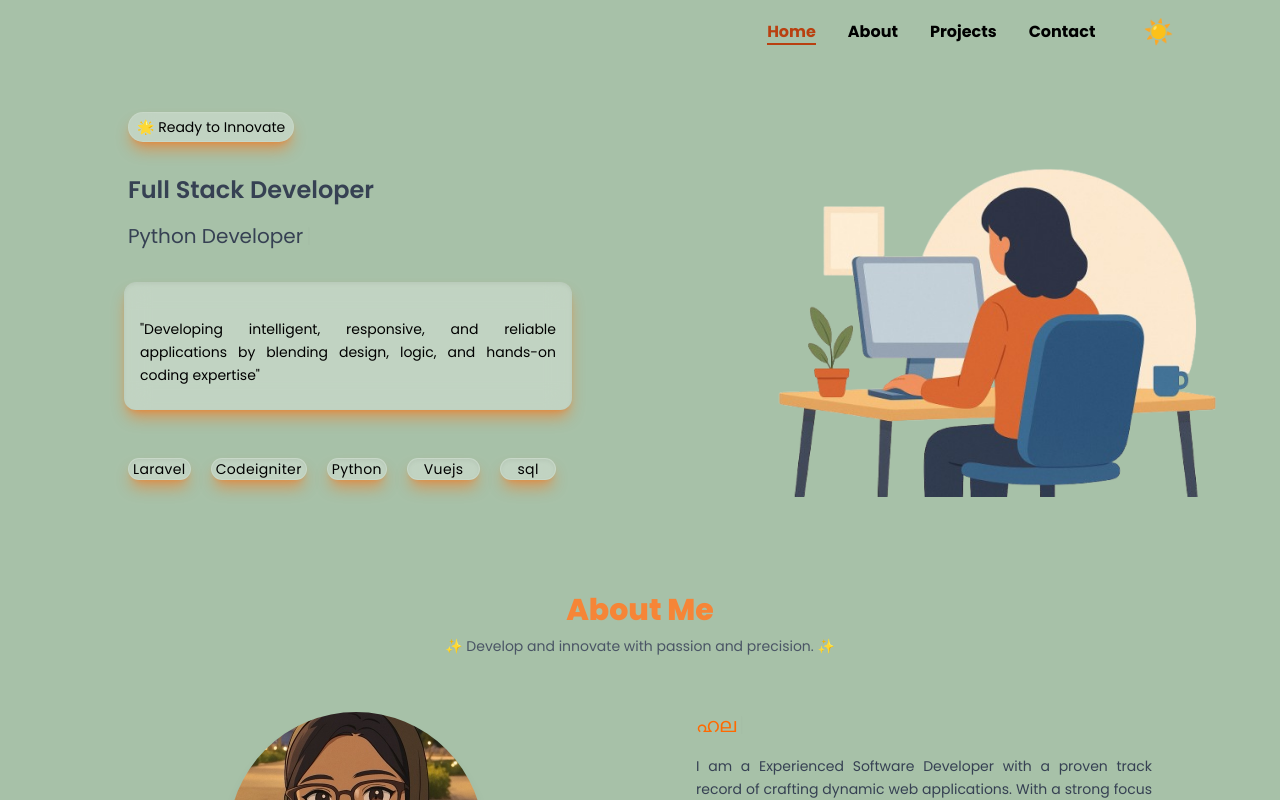
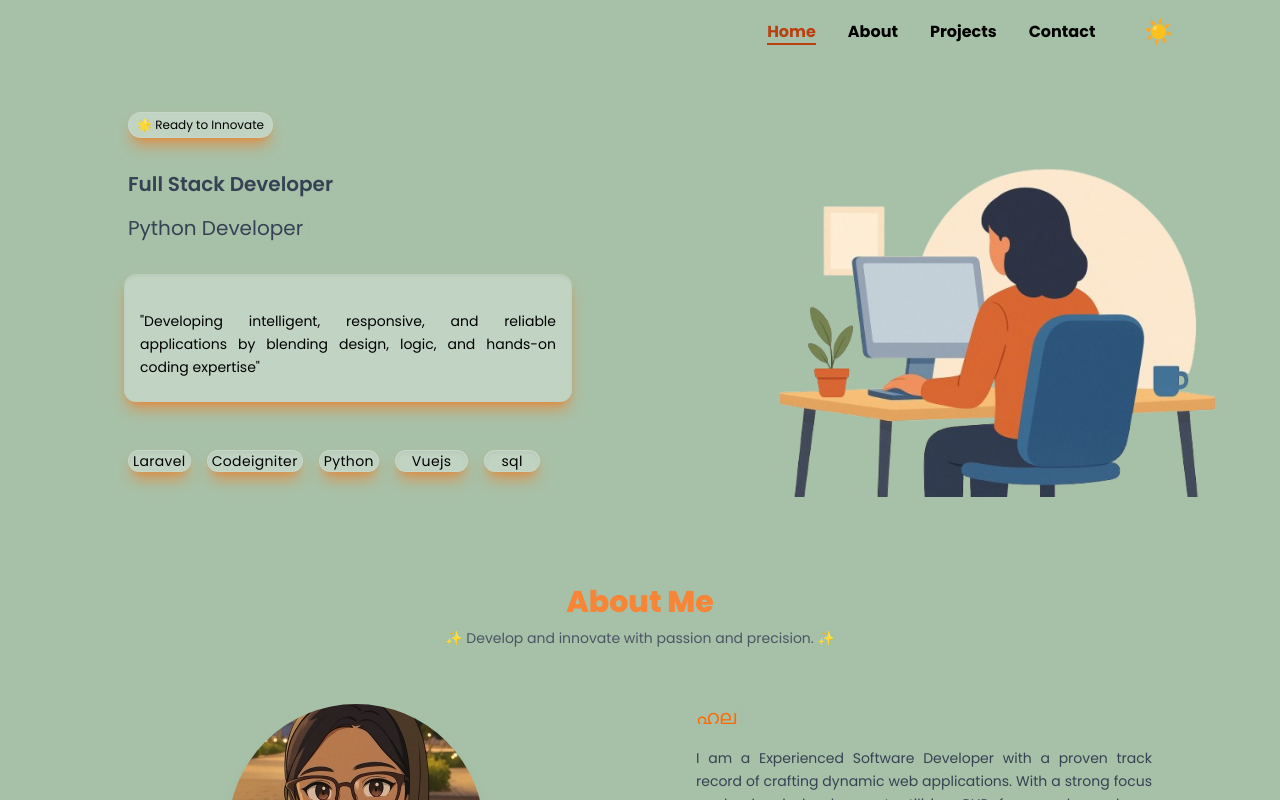
Before and after one commit to jasna18/vue-portfolio-new, a Vue app in the folder portfolio-new/: page / in a window 1280 px wide. Shown: the top 800 px of the page. Built offline with nearby package versions, Linux system fonts and the light colour scheme.

Commit message:
modified font size

```diff
--- a/portfolio-new/src/components/Page/Home.vue
+++ b/portfolio-new/src/components/Page/Home.vue
@@ -24,13 +24,13 @@ mx-auto px-4  gap-2 xl:gap-20 2xl:gap-32
            /* Optional: Slightly reduce the wrapper's overall width to prevent stretching */
      ">
 
-        <div class="text-sm md:text-md mb-4 mt-2 text-center  md:mb-4 md:ml-2 rounded-full
+        <div class="text-xs md:text-md mb-4 mt-2 text-center  md:mb-4 md:ml-2 rounded-full
                dark:bg-gray-800/40 border border-white/10 backdrop-blur-md shadow-lg p-1 px-2 bg-white/30 text-[#000000]
               inset-shadow-lg shadow-orange-500/50 md:text-center md:item-center">
         🌟 Ready to Innovate
       </div>
 
-      <div class="text-lg md:text-2xl font-semibold text-gray-700 dark:text-gray-300 md:ml-2 mb-0 md:mt-0">
+      <div class="text-md md:text-xl font-semibold text-gray-700 dark:text-gray-300 md:ml-2 mb-0 md:mt-0">
         Full Stack Developer
         <!-- <AnimatedHeading /> -->
       </div>
@@ -57,8 +57,8 @@ mx-auto px-4  gap-2 xl:gap-20 2xl:gap-32
 
          <!-- button section revised, removed flex-1 to w-full-->
   <!-- <div class="w-full flex flex-row md:flex-row md:items-start gap-5 pl-4 md:pl-0 ml-4 md:ml-2 mt-12 mb-2 md:justify-start justify-center "> -->
-<div class="w-full flex flex-row gap-5 lg:flex-wrap sm:justify-center sm:mt-8 md:flex-row md:items-start md:justify-start
-           md:pl-0 ml-2 md:ml-2 mt-12 mb-2 justify-center md:w-full">
+<div class="w-full flex flex-row gap-5 lg:gap-4 lg:flex-wrap sm:justify-center sm:mt-8 md:flex-row md:items-start md:justify-start
+           md:pl-0 ml-2 md:ml-2 mt-8 mb-2 justify-center md:w-full">
       <DivComponent text="Laravel" width="px-1" class=""/>
       <DivComponent text="Codeigniter" width="px-1"/>
       <DivComponent text="Python" width="px-1"/>
```
